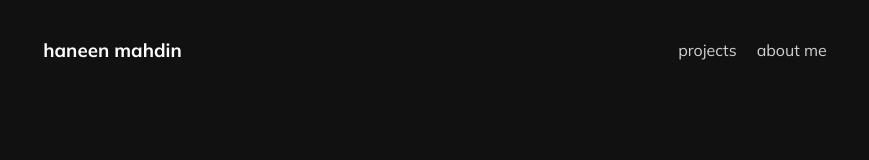
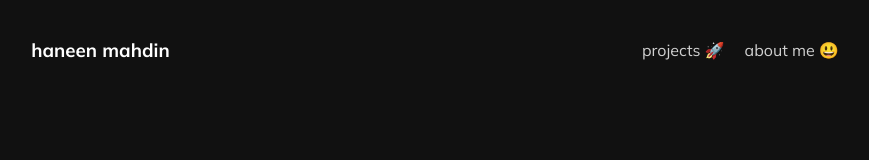
Before and after one commit to haneenmahd/haneenmahd.github.io, a React (Vite) app: page / in a window 1280 px wide. Shown: the top 160 px of the page, without its empty margins (205-1074 px from the left). Built offline with nearby package versions, Linux system fonts and the light colour scheme.

Commit message:
change hover color

```diff
--- a/src/components/NavBar.jsx
+++ b/src/components/NavBar.jsx
@@ -18,8 +18,8 @@ export default class NavBar extends Component {
         <Logo />
 
         <div>
-          <NavLink href='/' text='projects' />
-          <NavLink href='/' text='about me' />
+          <NavLink href='/' text='projects 🚀' />
+          <NavLink href='/' text='about me 😃' />
         </div>
       </Container>
     );
--- a/src/components/NavLink.jsx
+++ b/src/components/NavLink.jsx
@@ -11,10 +11,10 @@ const NavLinkStyle = styled.a`
   &::before {
     content: " ";
     position: absolute;
-    bottom: -5px;
+    bottom: -10px;
     height: 2px; width: 0%;
-    background: linear-gradient(15deg, #fff, #fafafa50);
-    transition: .3s ease-in;
+    background: linear-gradient(15deg, #1fc3ff, #9756ff);
+    transition: .3s cubic-bezier(0.98, 0.07, 0.47, 0.74);
   }
 
   &:hover::before {
```
